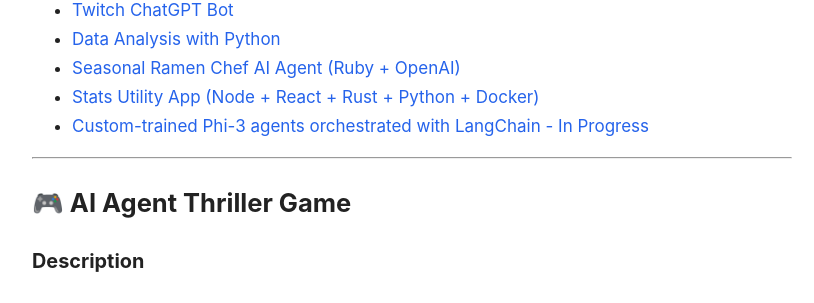
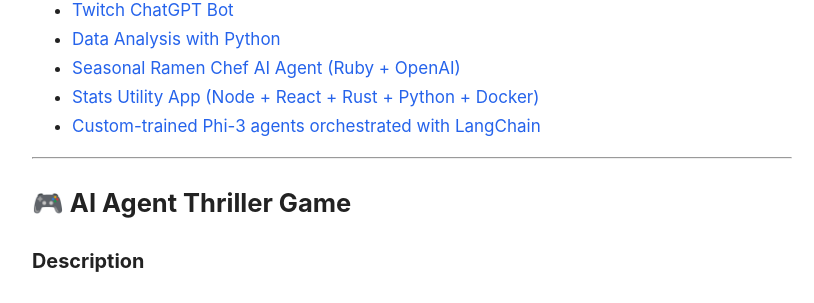
Before and after one commit to swallace100/swallace100.github.io, a Jekyll site: the page built from index.md, in a window 1280 px wide and 900 px high, scrolled down 423 px. Shown: the part 144-447 px from the top of the window, without its empty margins (228-1042 px from the left). Built offline with Jekyll 4.4.1, drawn with Linux system fonts in a browser that asks for light colours; some of the changed text lies outside the part shown.

Commit message:
Updating LangChain project

```diff
--- a/index.md
+++ b/index.md
@@ -21,7 +21,7 @@ Welcome. This site showcases a collection of software I’ve built, ranging from
 - [Data Analysis with Python](#-data-analysis-with-python)
 - [Seasonal Ramen Chef AI Agent (Ruby + OpenAI)](#-seasonal-ramen-chef-ai-agent-ruby--openai)
 - [Stats Utility App (Node + React + Rust + Python + Docker)](#-stats-utility-app-node--react--rust--python--docker)
-- [Custom-trained Phi-3 agents orchestrated with LangChain - In Progress](#-custom-trained-phi-3-agents-orchestrated-with-langchain--pending)
+- [Custom-trained Phi-3 agents orchestrated with LangChain](#-custom-trained-phi-3-agents-orchestrated-with-langchain--pending)
 
 ---
 
```
Also changed, not shown: other parts of index.md (+3 -3 lines).
